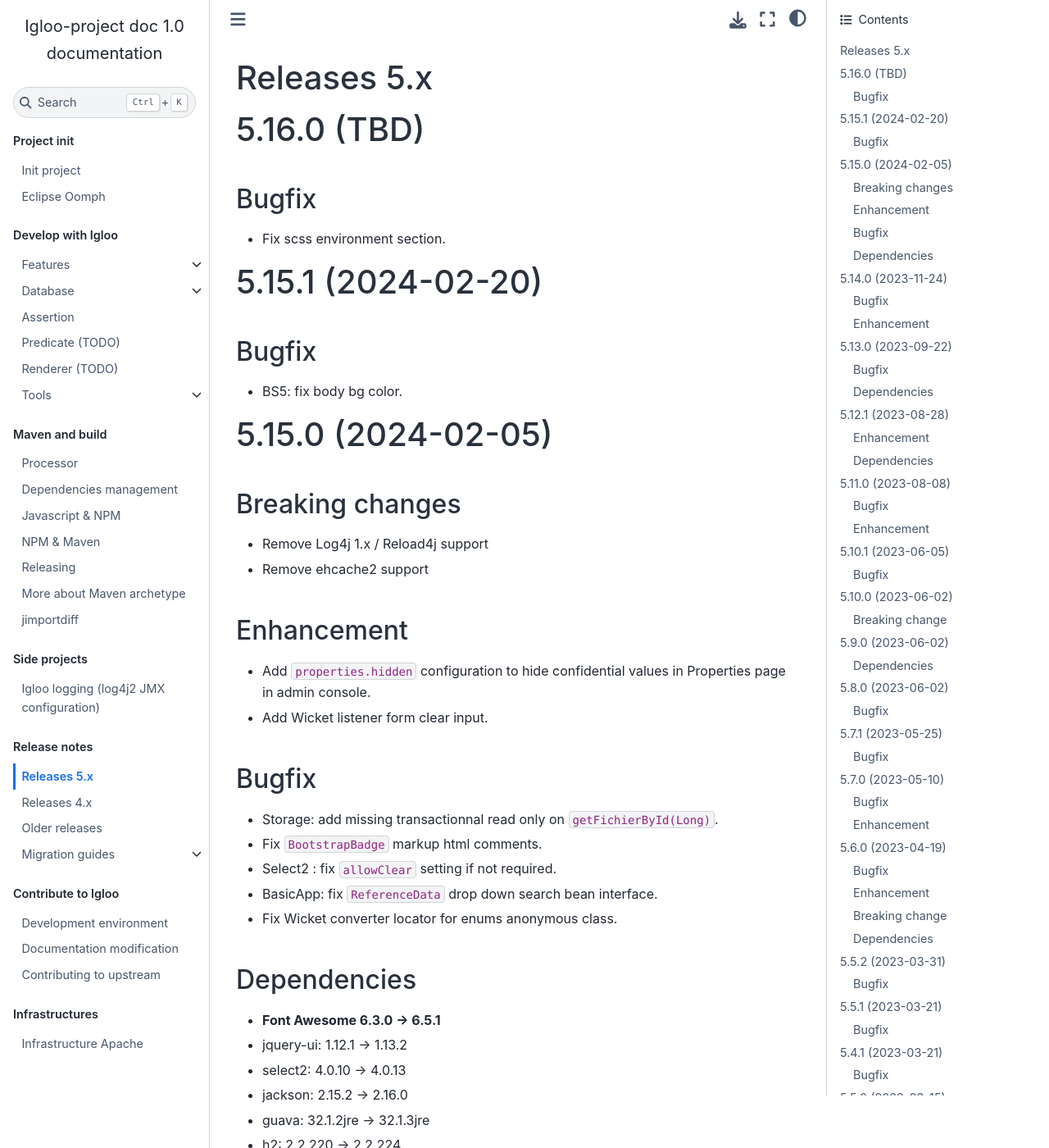
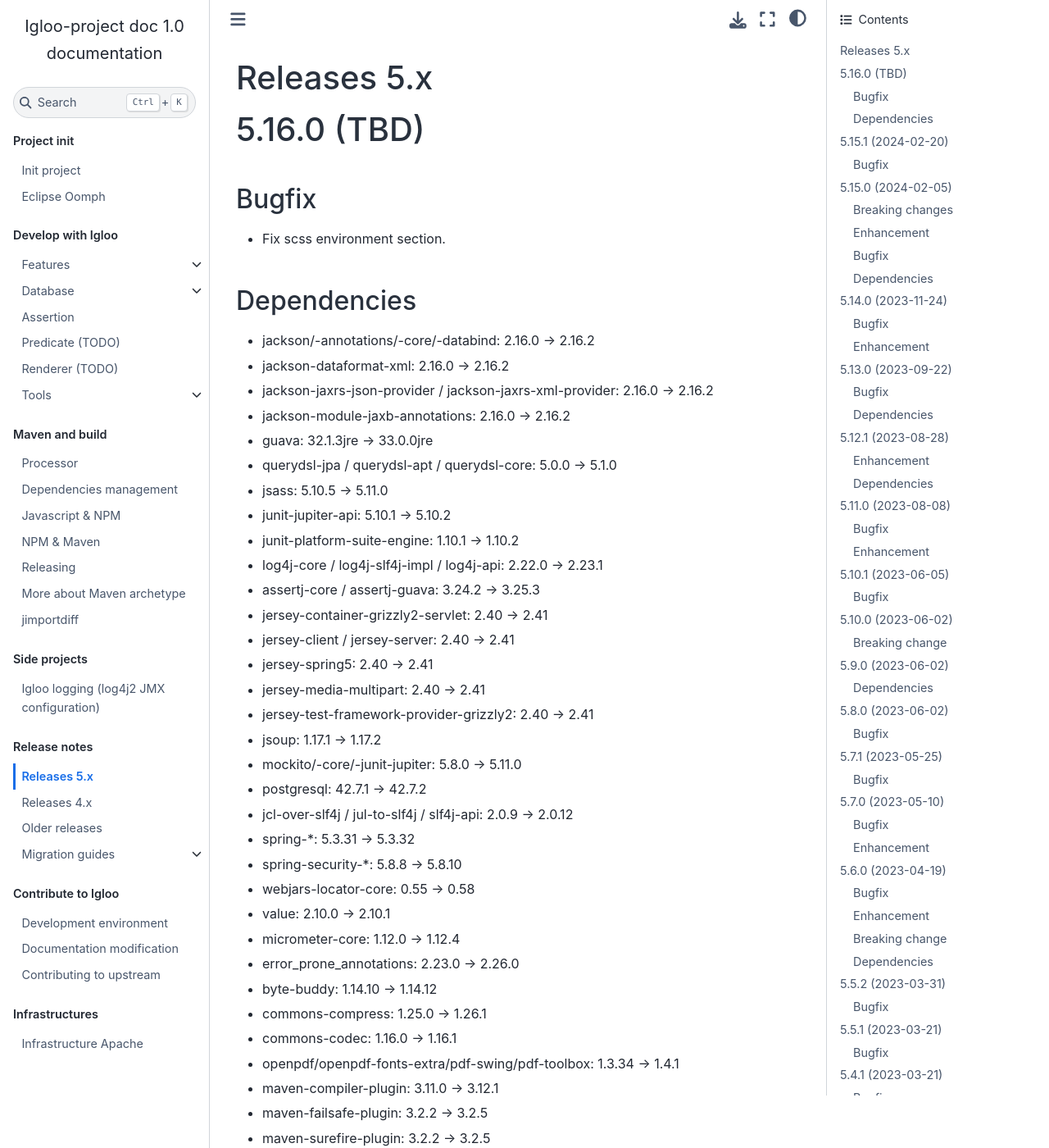
Before and after one commit to igloo-project/igloo-doc, a Sphinx documentation site: the page built from source/release-notes/releases-5.x.md, in a window 1280 px wide and 1400 px high. Shown: the whole window at 82% size. Built offline with Sphinx 7.4.7 and the Sphinx Book theme 1.1.4, drawn with Linux system fonts in a browser that asks for light colours; some of the changed text lies outside the part shown.

Commit message:
changelog update dependencies 03/2024

```diff
--- a/source/release-notes/releases-5.x.md
+++ b/source/release-notes/releases-5.x.md
@@ -7,6 +7,48 @@
 ## Bugfix
 
 * Fix scss environment section.
+
+## Dependencies
+
+* jackson/-annotations/-core/-databind: 2.16.0 -> 2.16.2
+* jackson-dataformat-xml: 2.16.0 -> 2.16.2
+* jackson-jaxrs-json-provider / jackson-jaxrs-xml-provider: 2.16.0 -> 2.16.2
+* jackson-module-jaxb-annotations: 2.16.0 -> 2.16.2
+* guava: 32.1.3jre -> 33.0.0jre
+* querydsl-jpa / querydsl-apt / querydsl-core: 5.0.0 -> 5.1.0
+* jsass: 5.10.5 -> 5.11.0
+* junit-jupiter-api: 5.10.1 -> 5.10.2
+* junit-platform-suite-engine: 1.10.1 -> 1.10.2
+* log4j-core / log4j-slf4j-impl / log4j-api: 2.22.0 -> 2.23.1
+* assertj-core / assertj-guava: 3.24.2 -> 3.25.3
+* jersey-container-grizzly2-servlet: 2.40 -> 2.41
+* jersey-client / jersey-server: 2.40 -> 2.41
+* jersey-spring5: 2.40 -> 2.41
+* jersey-media-multipart: 2.40 -> 2.41
+* jersey-test-framework-provider-grizzly2: 2.40 -> 2.41
+* jsoup: 1.17.1 -> 1.17.2
+* mockito/-core/-junit-jupiter: 5.8.0 -> 5.11.0
+* postgresql: 42.7.1 -> 42.7.2
+* jcl-over-slf4j / jul-to-slf4j / slf4j-api: 2.0.9 -> 2.0.12
+* spring-\*: 5.3.31 -> 5.3.32
+* spring-security-\*: 5.8.8 -> 5.8.10
+* webjars-locator-core: 0.55 -> 0.58
+* value: 2.10.0 -> 2.10.1
+* micrometer-core: 1.12.0 -> 1.12.4
+* error_prone_annotations: 2.23.0 -> 2.26.0
+* byte-buddy: 1.14.10 -> 1.14.12
+* commons-compress: 1.25.0 -> 1.26.1
+* commons-codec: 1.16.0 -> 1.16.1
+* openpdf/openpdf-fonts-extra/pdf-swing/pdf-toolbox: 1.3.34 -> 1.4.1
+* maven-compiler-plugin: 3.11.0 -> 3.12.1
+* maven-failsafe-plugin: 3.2.2 -> 3.2.5
+* maven-surefire-plugin: 3.2.2 -> 3.2.5
+* maven-site-plugin: 4.0.0-M12 -> 4.0.0-M13
+* maven-assembly-plugin: 3.6.0 -> 3.7.0
+* spotless-maven-plugin: 2.41.1 -> 2.43.0
+* dependency-check-maven: 9.0.4 -> 9.0.9
+* exec-maven-plugin: 3.1.1 -> 3.2.0
+* flatten-maven-plugin: 1.5.0 -> 1.6.0
 
 (v5.15.1)=
 
```
